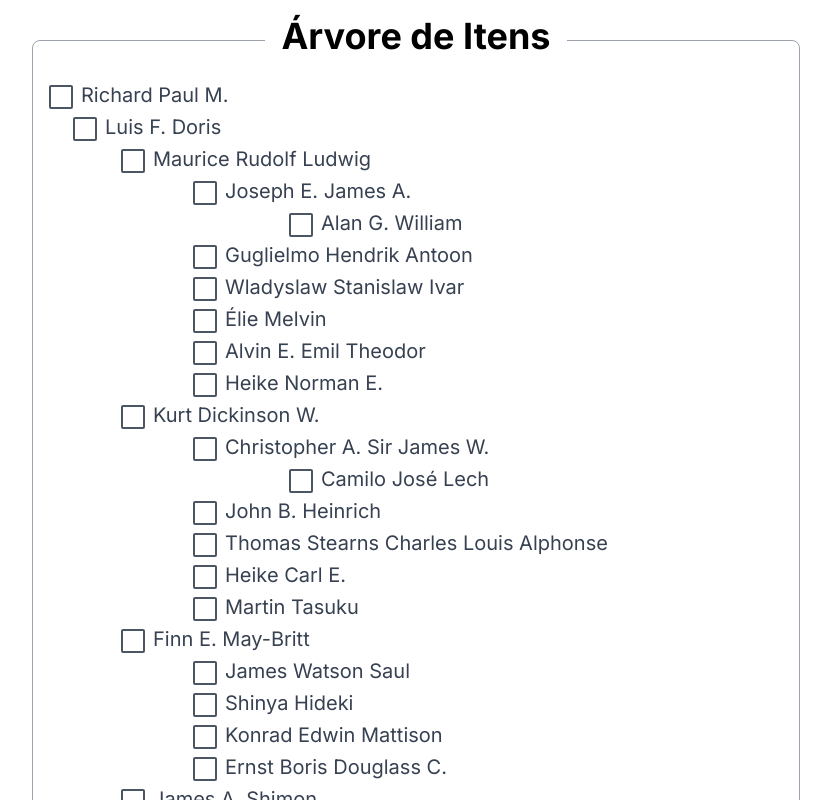
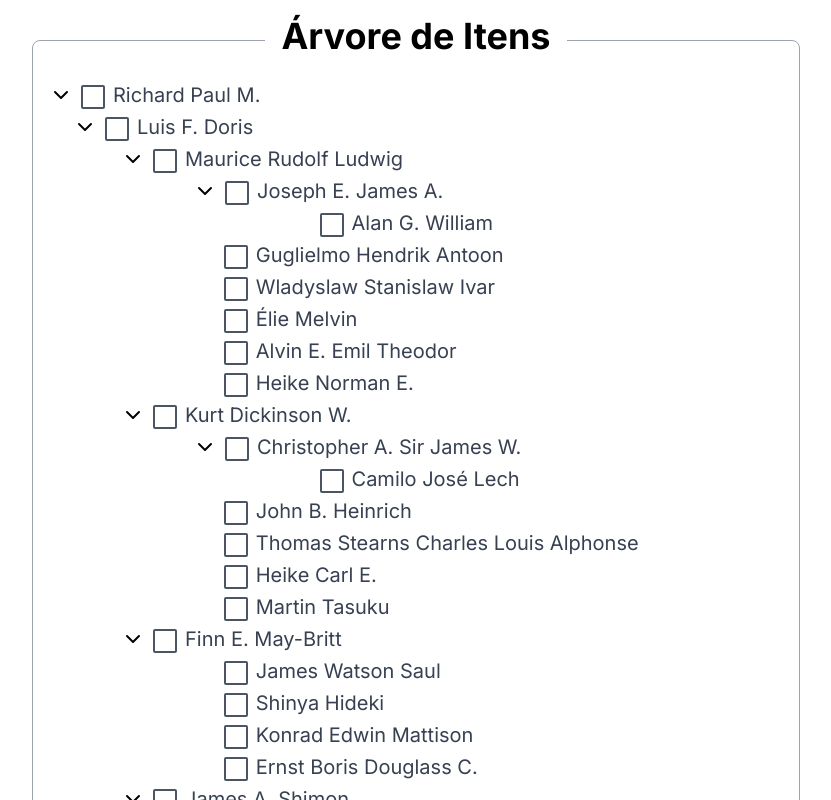
Before and after one commit to thaismtss/tree-of-items, a Next.js app: page / in a window 1280 px wide. Shown: the top 800 px of the page, without its empty margins (224-1055 px from the left). Built offline with nearby package versions, Linux system fonts and the light colour scheme.

Commit message:
feat: add expanded childrens

```diff
--- a/app/components/app/TreeNode/index.tsx
+++ b/app/components/app/TreeNode/index.tsx
@@ -1,7 +1,8 @@
 "use client";
 import { DataCheckBox } from "@/app/types";
 import Checkbox from "@/app/components/ui/Checkbox";
-import { useEffect, useState } from "react";
+import { useState } from "react";
+import { ChevronDown, ChevronRight } from "lucide-react";
 
 interface TreeNodeProps {
   item: DataCheckBox;
@@ -11,20 +12,35 @@ interface TreeNodeProps {
   onCheck: (item: DataCheckBox, checked: boolean) => void;
 }
 
-export default function TreeNode({ item, onCheck, checkedNodes, indeterminateNodes }: TreeNodeProps) {
-  const [isChecked, setIsChecked] = useState<boolean>(false);
+export default function TreeNode({
+  item,
+  onCheck,
+  checkedNodes,
+  indeterminateNodes,
+}: TreeNodeProps) {
+  const [expanded, setExpanded] = useState<boolean>(true);
 
   function handleCheck(item: DataCheckBox) {
-    setIsChecked((prev) => !prev);
+    const isChecked = !checkedNodes[item.id];
     onCheck(item, !isChecked);
+  }
+
+  function handleExpanded() {
+    setExpanded((prev) => !prev);
   }
 
   return (
     <div
-      key={item.id}
       style={{ marginLeft: `${item.level * 24}px` }}
       className="flex flex-col gap-1"
     >
+      <div className="flex items-center gap-2">
+        <div className="cursor-pointer w-6" onClick={handleExpanded}>
+          {item.children.length > 0 && (
+            <>{expanded ? <ChevronDown /> : <ChevronRight />}</>
+          )}
+        </div>
+
         <Checkbox
           label={item.name}
           id={item.id}
@@ -33,10 +49,18 @@ export default function TreeNode({ item, onCheck, checkedNodes, indeterminateNod
           checked={checkedNodes[item.id] ?? false}
           indeterminate={indeterminateNodes[item.id] ?? false}
           onChange={() => handleCheck(item)}
+        />
+      </div>
 
+      {expanded &&
+        item.children.map((child) => (
+          <TreeNode
+            item={child}
+            key={child.id}
+            onCheck={onCheck}
+            checkedNodes={checkedNodes}
+            indeterminateNodes={indeterminateNodes}
           />
-      {item.children.map((child) => (
-        <TreeNode item={child} key={child.id} onCheck={onCheck} checkedNodes={checkedNodes} indeterminateNodes={indeterminateNodes} />
         ))}
     </div>
   );
--- a/app/page.tsx
+++ b/app/page.tsx
@@ -5,7 +5,6 @@ import TreeContainer from "./components/app/TreeContainer";
 import TreeNode from "./components/app/TreeNode";
 import { DataCheckBox } from "./types";
 import { getRootNode, findParent, convertToList } from "./_utils";
-
 
 export default function Home() {
   const [checkedNodes, setCheckedNodes] = useState<{ [key: string]: boolean }>(
--- a/package.json
+++ b/package.json
@@ -10,6 +10,7 @@
   },
   "dependencies": {
     "class-variance-authority": "^0.7.0",
+    "lucide-react": "^0.358.0",
     "next": "14.1.3",
     "react": "^18",
     "react-dom": "^18"
```
Also changed, not shown: 1 other file (tests, documents, lock files or other folders). Lines whose indentation alone changed are shown as unchanged.
